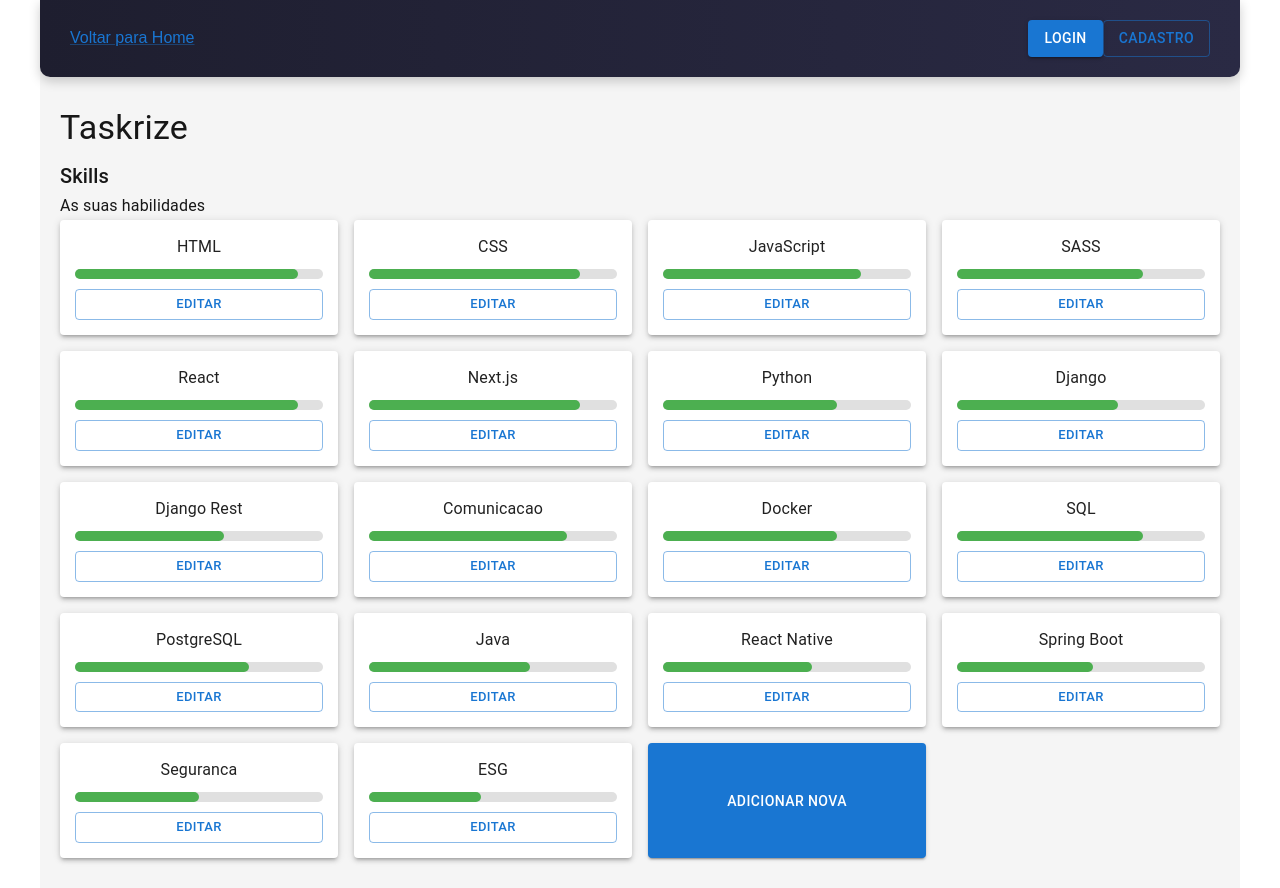
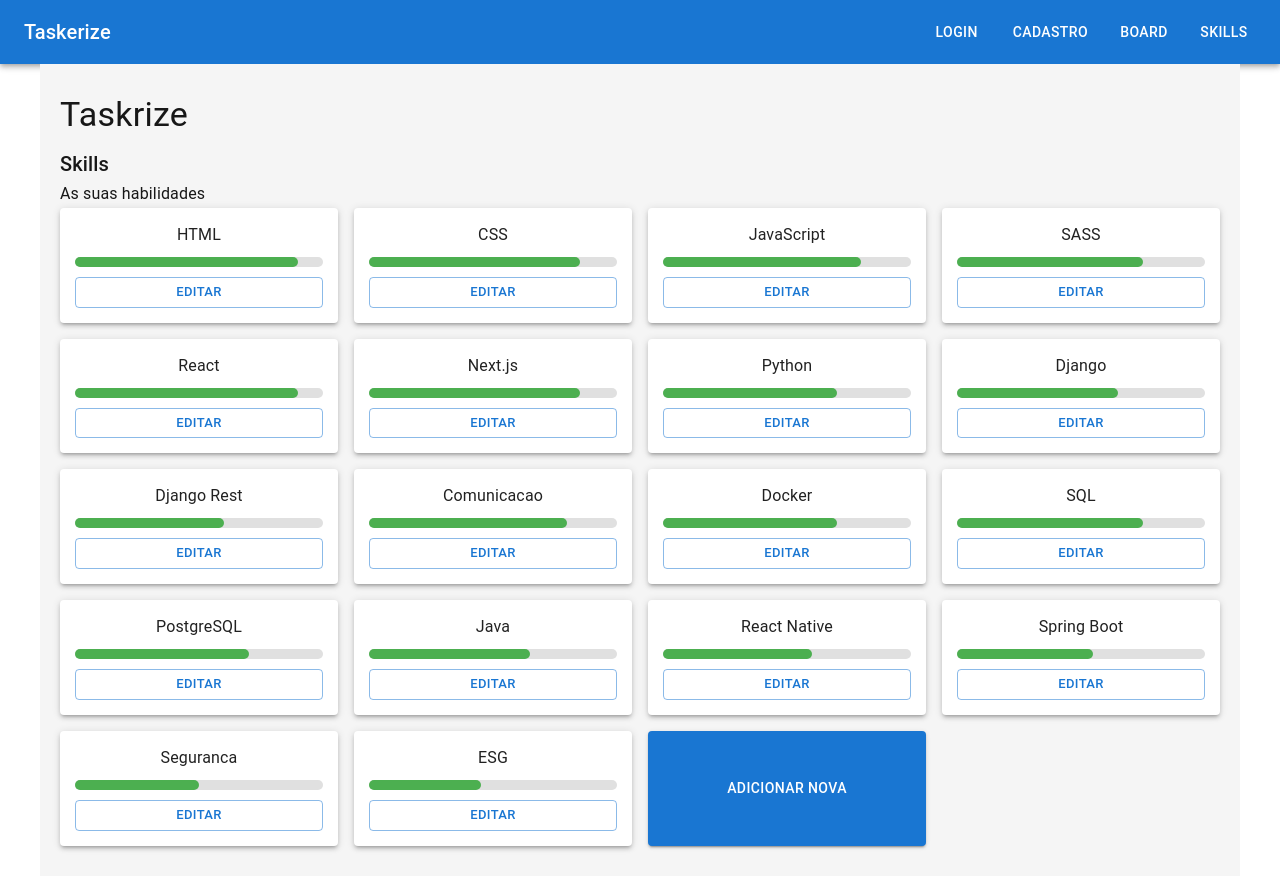
Before and after one commit to GabrielJordaoM/tcc_paginas, a Next.js app: page /skills in a window 1280 px wide. Built offline with nearby package versions, Linux system fonts and the light colour scheme.

Commit message:
Header feito e implementado nas paginas

```diff
--- a/app/board/board.tsx
+++ b/app/board/board.tsx
@@ -19,6 +19,7 @@ import { CSS } from "@dnd-kit/utilities";
 import { useSortable } from "@dnd-kit/sortable";
 import { FaPlus, FaTrash, FaEdit } from "react-icons/fa";
 import "./BoardPage.scss";
+import Header from '../../components/header/Header';
 
 type Task = { id: string; content: string };
 type Column = { id: string; title: string; tasks: Task[] };
@@ -140,14 +141,7 @@ export default function BoardPage() {
 
   return (
     <div className="board-page">
-      <nav className="navbar">
-        <h1 className="navbar-title">Tasks</h1>
-        <div className="navbar-actions">
-          <button>Boards</button>
-          <button>Profile</button>
-        </div>
-      </nav>
-
+      <Header />
       <div className="board-wrapper">
         <DndContext sensors={sensors} collisionDetection={closestCenter} onDragStart={handleDragStart} onDragEnd={handleDragEnd}>
           {columns.map((column) => (
--- a/app/login/page.tsx
+++ b/app/login/page.tsx
@@ -1,30 +1,28 @@
-'use client'
-import Title from "@/components/all/Title";
+"use client";
+import { useState } from "react";
+import Header from '../../components/header/Header';
 import LoginForm from "@/components/login/LoginForm";
-import styles from "./styles.module.scss"
-import { useState } from "react";
 import LoginInput from "@/components/login/LoginInput";
 import LoginButton from "@/components/login/LoginButton";
-import { useRouter } from "next/navigation"
+import { useRouter } from "next/navigation";
+import styles from "./styles.module.scss";
 
 interface loginNecessities {
-    email: string,
-    password: string,
+  email: string;
+  password: string;
 }
 
-export default function Page(){
-      const router = useRouter()
+export default function Page() {
+  const router = useRouter();
   const [data, setData] = useState<loginNecessities>({
     email: "",
-        password: ""
+    password: "",
   });
 
-
-    return(
-        <div
-        className={styles.contentContainer}
-        >
-            <Title/>
+  return (
+    <div className={styles.pageWrapper}>
+      <Header />
+      <div className={styles.contentContainer}>
         <LoginForm formName="Login">
           <LoginInput
             required
@@ -33,9 +31,10 @@ export default function Page(){
             onChange={(value: string) => {
               setData({
                 ...data,
-                        email: value
-                    })
-                }}/>
+                email: value,
+              });
+            }}
+          />
           <LoginInput
             required
             label="Senha"
@@ -44,13 +43,15 @@ export default function Page(){
             onChange={(value: string) => {
               setData({
                 ...data,
-                        password: value
-                    })
-                }}/>
-                <LoginButton title="Login" color="success" onClick={() => {}}/>
-                <LoginButton title="Esqueci Minha Senha" variant="text" onClick={() => {}}/>
-                    <LoginButton title="Ja Tenho Conta" variant="text" onClick={() => router.push("/register")}/>
+                password: value,
+              });
+            }}
+          />
+          <LoginButton title="Login" color="success" onClick={() => {}} />
+          <LoginButton title="Esqueci Minha Senha" variant="text" onClick={() => {}} />
+          <LoginButton title="Não Tenho Conta" variant="text" onClick={() => router.push("/cadastro")} />
         </LoginForm>
       </div>
-    )
+    </div>
+  );
 }
--- a/app/page.tsx
+++ b/app/page.tsx
@@ -1,9 +1,12 @@
 "use client";
 import Link from "next/link";
 import "./page.scss";
+import Header from '../components/header/Header';
 
 export default function HomePage() {
   return (
+    <>
+      <Header />
       <main className="home-page">
         <div className="home-container">
           {/* Header com nome do projeto mais destacado */}
@@ -25,7 +28,7 @@ export default function HomePage() {
 
           {/* Botão principal - CADASTRO em destaque */}
           <div className="hero-button">
-          <Link href="/register" className="btn primary hero-btn">
+            <Link href="/cadastro" className="btn primary hero-btn">
               Começar Agora - Cadastro Gratuito
             </Link>
           </div>
@@ -62,5 +65,6 @@ export default function HomePage() {
           </footer>
         </div>
       </main>
+    </>
   );
 }
--- a/app/profile/page.tsx
+++ b/app/profile/page.tsx
@@ -1,7 +1,7 @@
 "use client";
-
 import React, { useState, useEffect } from 'react';
 import { Container, Grid, Avatar, Typography, TextField, Button, Paper, Alert } from '@mui/material';
+import Header from '../../components/header/Header';
 import styles from './styles.module.scss';
 
 interface User {
@@ -92,6 +92,8 @@ const ProfilePage: React.FC = () => {
   };
 
   return (
+    <div className={styles.pageWrapper}>
+      <Header />
       <Container maxWidth="md" className={styles.profileContainer}>
         <Paper elevation={3} className={styles.profilePaper}>
           {error && (
@@ -192,6 +194,7 @@ const ProfilePage: React.FC = () => {
           </Grid>
         </Paper>
       </Container>
+    </div>
   );
 };
 
--- a/app/skills/page.jsx
+++ b/app/skills/page.jsx
@@ -1,7 +1,7 @@
 "use client";
-
 import { useState } from 'react';
-import { Box, Button, Grid, Paper, Typography, Link, Modal, TextField, FormControlLabel, Checkbox } from '@mui/material';
+import { Box, Button, Grid, Paper, Typography, Modal, TextField, FormControlLabel, Checkbox } from '@mui/material';
+import Header from '../../components/header/Header';
 import styles from './styles.module.scss';
 
 const initialSkills = [
@@ -69,31 +69,10 @@ export default function Skills() {
     setOpenModal(true);
   };
 
-  const handleLogin = () => {
-    console.log('Login clicked');
-    // Add login logic here
-  };
-
-  const handleRegister = () => {
-    console.log('Cadastro clicked');
-    // Add register logic here
-  };
-
   return (
+    <div className={styles.pageWrapper}>
+      <Header />
       <Box className={styles.container}>
-      <header className={styles.header}>
-        <Link href="/" className={styles.backLink}>
-          Voltar para Home
-        </Link>
-        <Box>
-          <Button variant="contained" color="primary" className={styles.loginButton} onClick={handleLogin}>
-            Login
-          </Button>
-          <Button variant="outlined" color="primary" className={styles.registerButton} onClick={handleRegister}>
-            Cadastro
-          </Button>
-        </Box>
-      </header>
         <main className={styles.main}>
           <Typography variant="h4" gutterBottom>
             Taskrize
@@ -164,5 +143,6 @@ export default function Skills() {
           </Box>
         </Modal>
       </Box>
+    </div>
   );
 }
--- /dev/null
+++ b/components/header/Header.jsx
@@ -0,0 +1,32 @@
+import React from 'react';
+import { AppBar, Toolbar, Typography, Button, Box } from '@mui/material';
+import Link from 'next/link';
+import styles from './Header.module.scss';
+
+const Header = () => {
+  return (
+    <AppBar position="static" className={styles.header}>
+      <Toolbar className={styles.toolbar}>
+        <Typography variant="h6" component={Link} href="/"  className={styles.logo}>
+          Taskerize
+        </Typography>
+        <Box className={styles.navLinks}>
+          <Button color="inherit" component={Link} href="/login" className={styles.navButton}>
+            Login
+          </Button>
+          <Button color="inherit" component={Link} href="/register" className={styles.navButton}>
+            Cadastro
+          </Button>
+          <Button color="inherit" component={Link} href="/board" className={styles.navButton}>
+            Board
+          </Button>
+          <Button color="inherit" component={Link} href="/skills" className={styles.navButton}>
+            Skills
+          </Button>
+        </Box>
+      </Toolbar>
+    </AppBar>
+  );
+};
+
+export default Header;
--- /dev/null
+++ b/components/header/Header.module.scss
@@ -0,0 +1,46 @@
+.header {
+  background-color: #1976d2; // Cor padrão do Material-UI primary
+}
+
+.toolbar {
+  display: flex;
+  justify-content: space-between;
+  align-items: center;
+  padding: 0 16px;
+
+  @media (max-width: 600px) {
+    flex-direction: column;
+    gap: 16px;
+  }
+}
+
+.logo {
+  font-weight: bold;
+
+  a {
+    color: white;
+    text-decoration: none;
+    &:hover {
+      color: #bbdefb;
+    }
+  }
+}
+
+.navLinks {
+  display: flex;
+  gap: 16px;
+
+  @media (max-width: 600px) {
+    flex-direction: column;
+    align-items: center;
+  }
+}
+
+.navButton {
+  color: white;
+  text-transform: none;
+  font-size: 1rem;
+  &:hover {
+    background-color: rgba(255, 255, 255, 0.1);
+  }
+}
```
Also changed, not shown: app/register/page.tsx (+24 -22 lines). Lines whose indentation alone changed are shown as unchanged.
